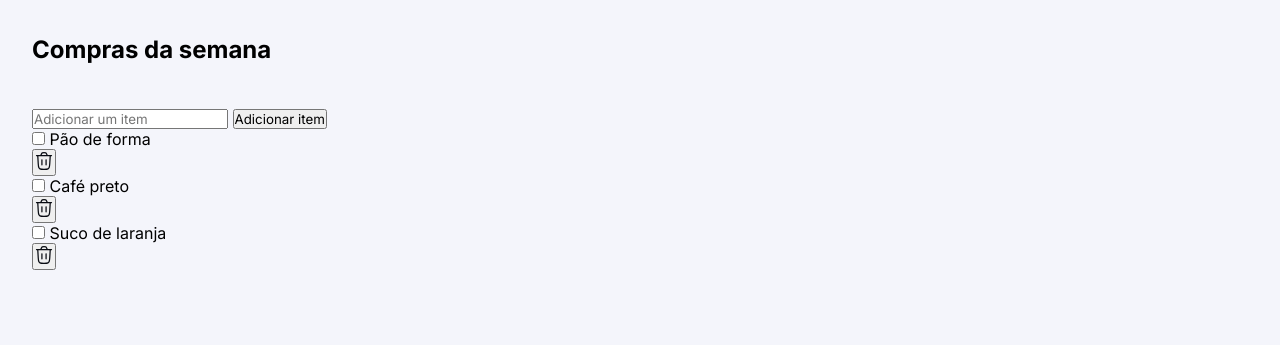
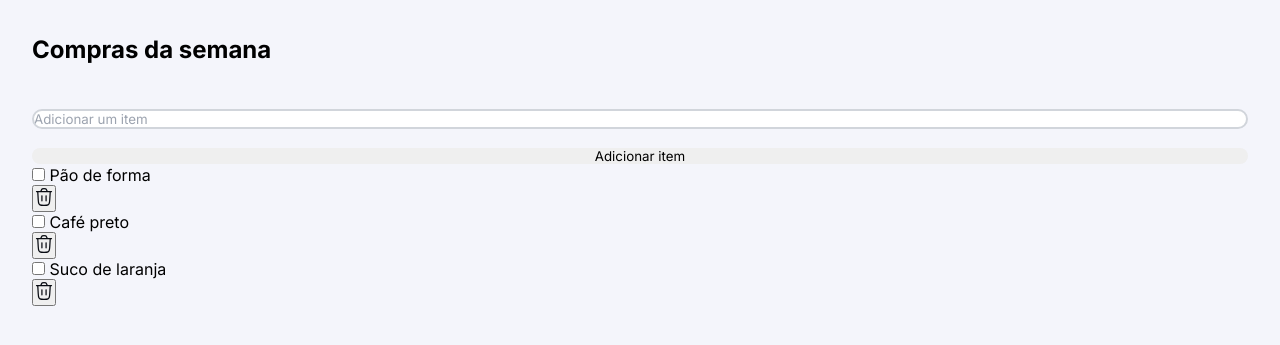
Before and after one commit to gabizawx/quicklist, a plain HTML site: page index.html in a window 1280 px wide. Shown: the part 75-420 px from the top of the page. Drawn offline with Linux system fonts and the light colour scheme.

Commit message:
paramos no meio da estilização da section.adicionar-item

```diff
--- a/style.css
+++ b/style.css
@@ -38,4 +38,26 @@ header {
         font-size: 2.4rem;
         margin-bottom: 4.4rem;
     }
+
+    input, button{
+        padding: 1.2rem 1.8;
+        width: 100%;
+        border: none;
+        outline: none;
+        border-radius: 1.2rem;
+    }
+
+    input{
+        border: 2px solid var(--border-primary);
+        margin-bottom: 1.6rem;
+        color: var(--content-primary);
+    }
+
+    input::placeholder{
+        color: var(--content-tertiary);
+    }
+
+    input:focus{
+        border-color: var(--color-brand);
+    }
 }
```
